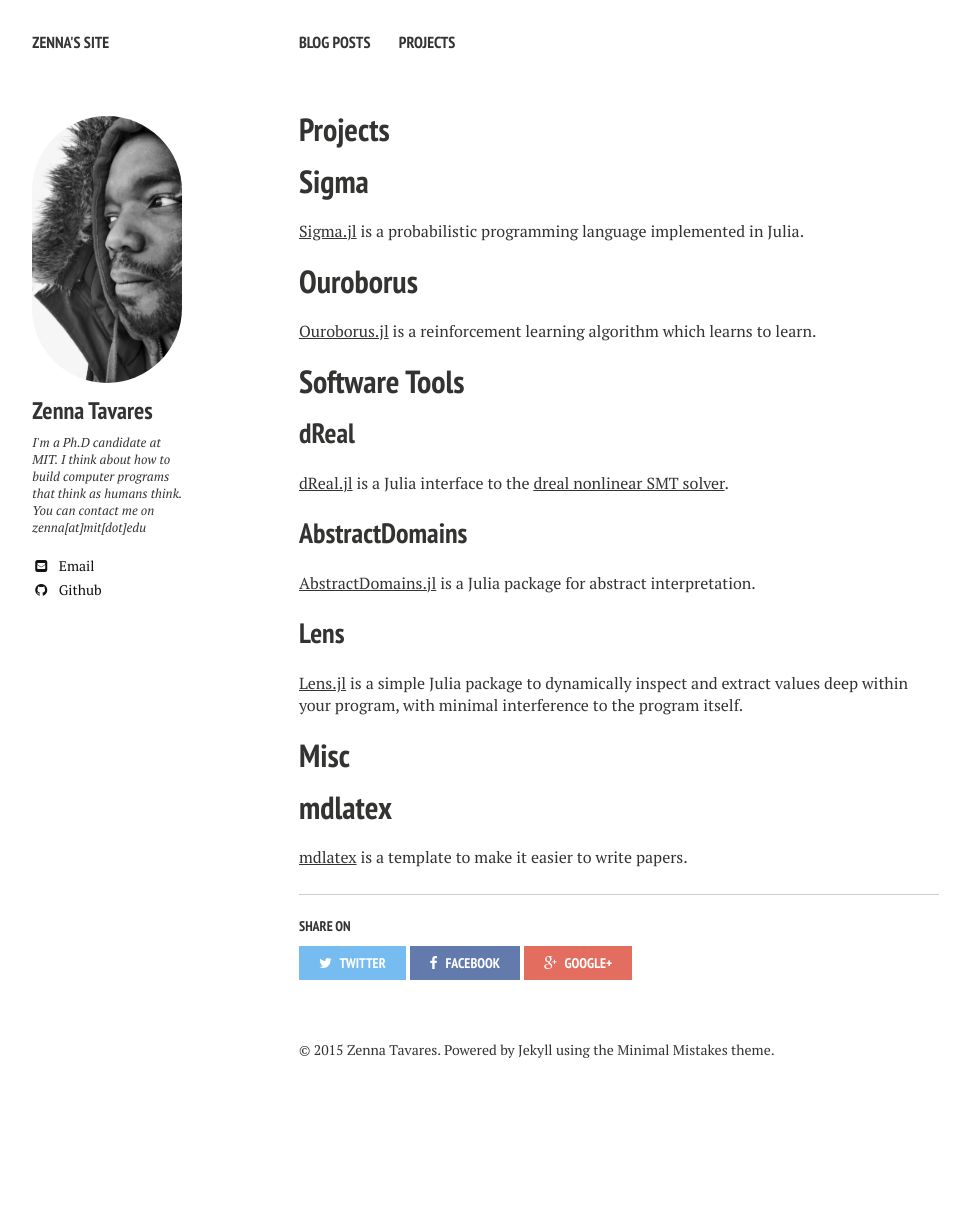
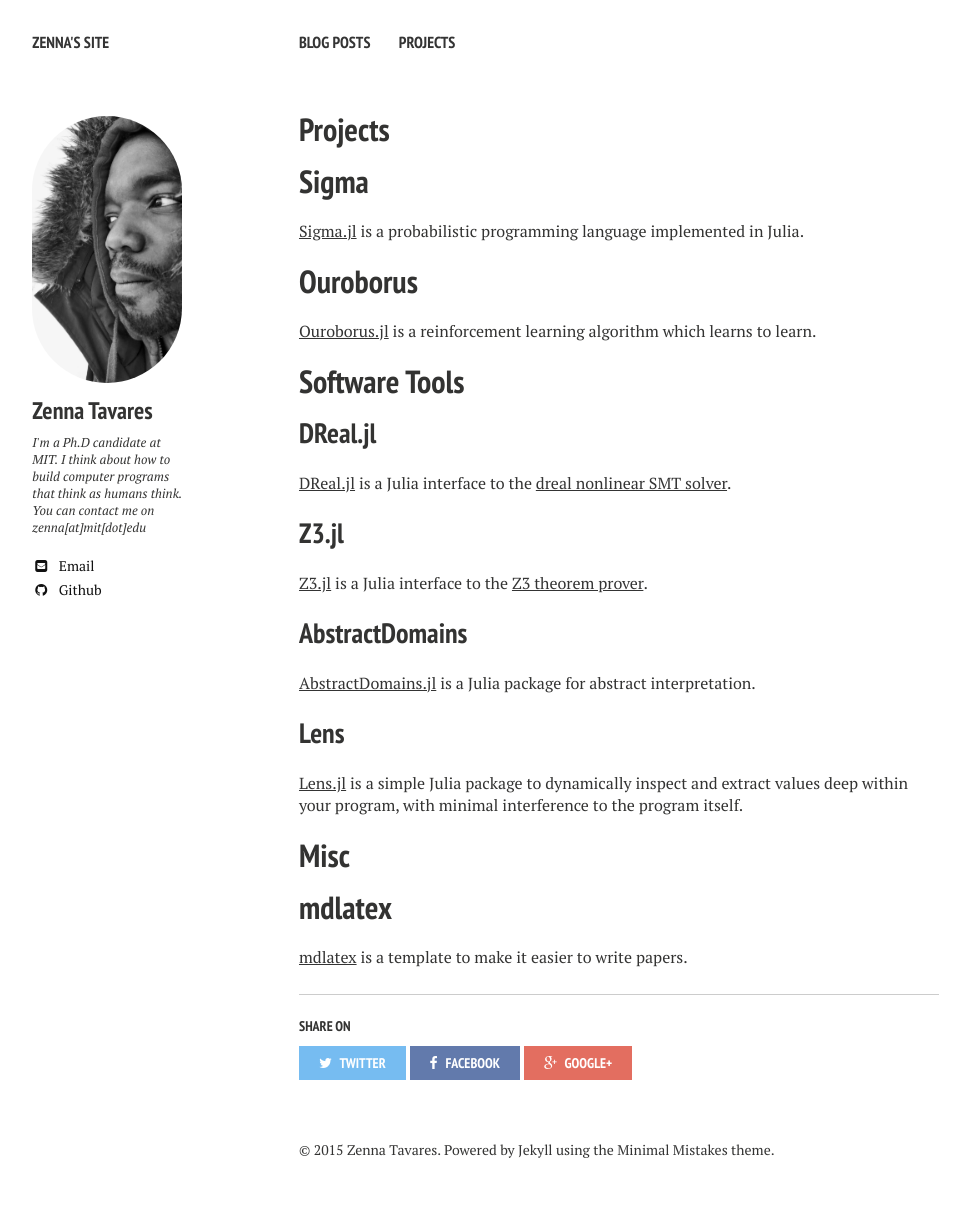
Before and after one commit to zenna/zenna.github.io, a Jekyll site: the page built from projects/index.md, in a window 1280 px wide. Shown: the whole page, without its empty margins (21-991 px from the left). Built offline with Jekyll 4.4.1, drawn with Linux system fonts in a browser that asks for light colours; nearby versions of some CDN libraries; before the commit the page ends 1108 px from its top, so only the background shows below that.

Commit message:
updated projects

```diff
--- a/projects/index.md
+++ b/projects/index.md
@@ -16,9 +16,13 @@ comments: true
 
 # Software Tools
 
-## dReal
+## DReal.jl
 
-[dReal.jl](https://github.com/zenna/dReal.jl) is a Julia interface to the [dreal nonlinear SMT solver](http://dreal.github.io/).
+[DReal.jl](https://github.com/dreal/DReal.jl) is a Julia interface to the [dreal nonlinear SMT solver](http://dreal.github.io/).
+
+## Z3.jl
+
+[Z3.jl](https://github.com/zenna/Z3.jl) is a Julia interface to the [Z3 theorem prover](http://rise4fun.com/z3).
 
 ## AbstractDomains
 
```
Also changed, not shown: 5 other files.
